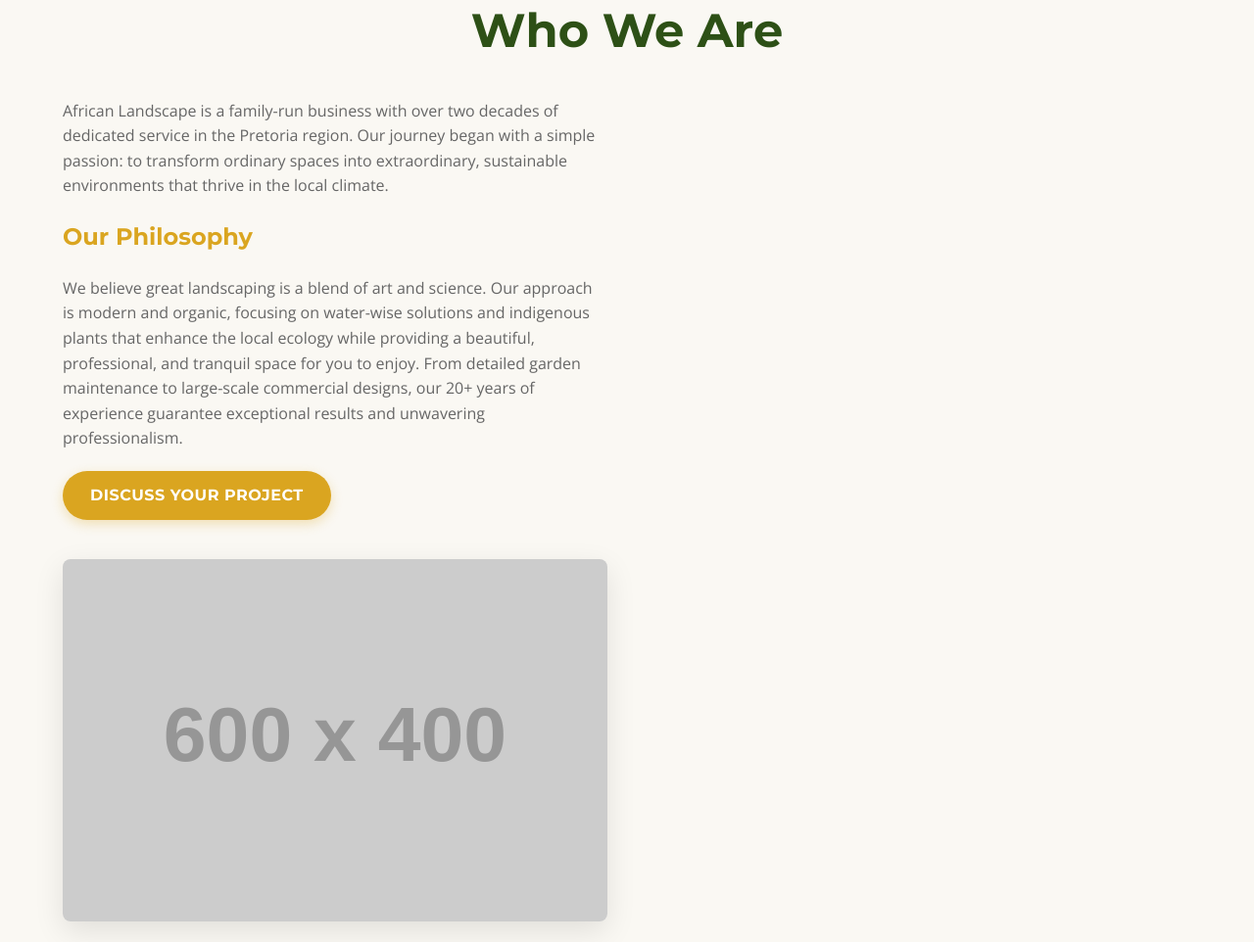
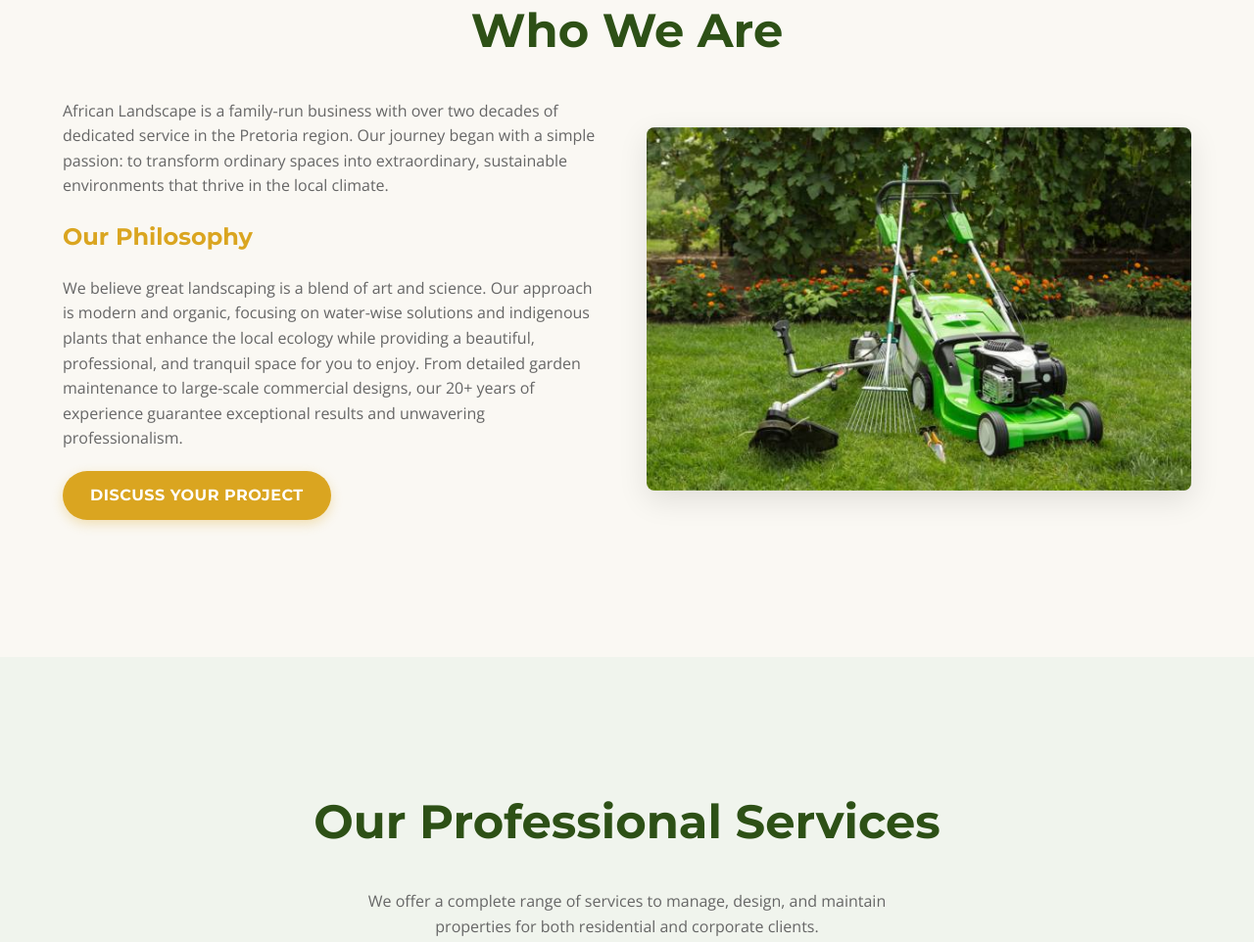
Before and after one commit to karlneuland/green-mode-gardens, a plain HTML site: page index.html in a window 1280 px wide. Shown: the part 937-1899 px from the top of the page at 98% size. Drawn offline with nearby package versions, Linux system fonts and the light colour scheme; placeholder pictures from the web are drawn by us; a small style sheet from the web is missing.

Commit message:
Update index.html

```diff
--- a/index.html
+++ b/index.html
@@ -572,9 +572,7 @@
                     <a href="#contact" class="button">Discuss Your Project</a>
                 </div>
                 <div class="about-image">
-                    </div>
-                <div class="about-image">
-                    <img src="https://via.placeholder.com/600x400?text=Sustainable+African+Landscaping" alt="A beautifully maintained garden with indigenous plants and a modern water feature.">
+                    <img src="images/about-us-garden.jpg" alt="A beautifully maintained garden with indigenous plants and a modern water feature.">
                 </div>
                 </div>
             </div>
```
